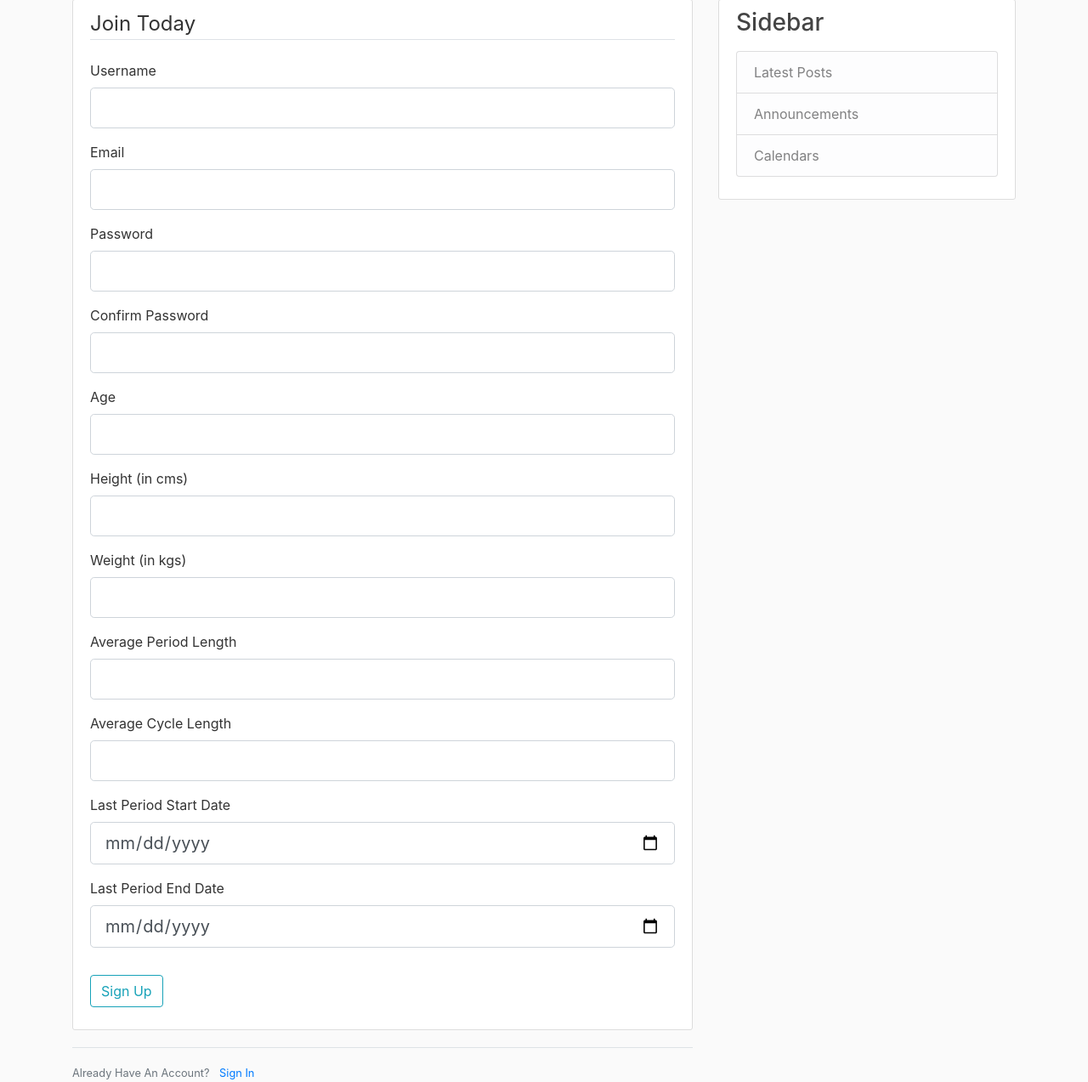
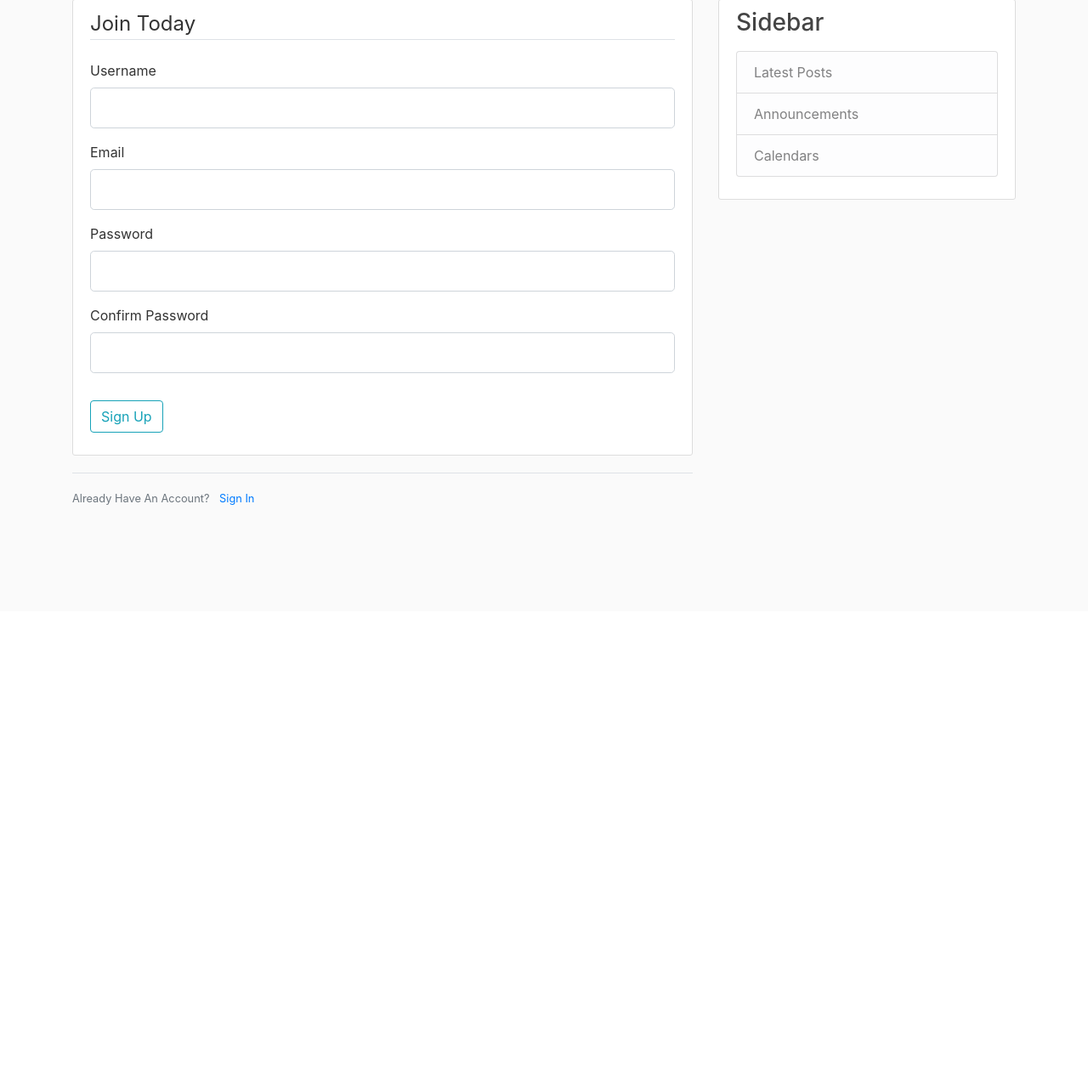
Before and after one commit to pri358/women-health-360, a Flask app: page /register in a window 1280 px wide. Shown: the part 81-1354 px from the top of the page at 85% size. After the commit the page ends 675 px from the top, so only its background shows below. Run offline with Flask 2, Linux system fonts and the light colour scheme; some libraries are stand-ins or nearby versions.

Commit message:
Changes in registration page

```diff
--- a/run.py
+++ b/run.py
@@ -1,6 +1,7 @@
 from women360 import create_app
 
 app = create_app()
+# app.app_context().push()
 
 if __name__ == '__main__':
-    app.run(debug=False)
+    app.run(debug=True)
--- a/women360/__init__.py
+++ b/women360/__init__.py
@@ -18,6 +18,11 @@ def create_app(config_class=config.Config):
     app.config['SQLALCHEMY_TRACK_MODIFICATIONS'] = False
     db.init_app(app)
 
+    # @app.before_first_request
+    # def create():
+    #     db.drop_all()
+    #     db.create_all()
+
     bcrypt.init_app(app)
     login_manager.init_app(app)
 
--- a/women360/healthMonitor/helperfunctions.py
+++ b/women360/healthMonitor/helperfunctions.py
@@ -22,7 +22,7 @@ def checkBloodPressure(user_id):
     user = HealthData.query.filter_by(user_id=user_id).order_by(desc('timestamp')).limit(
         1).first()
     if user is None:
-        return ""
+        return None
     latestLowBloodPressure = user.lowBloodPressure
     latestHighBloodPressure = user.highBloodPressure
 
@@ -54,7 +54,7 @@ def checkBloodSugar(user_id):
     user = HealthData.query.filter_by(user_id=user_id).order_by(desc('timestamp')).limit(
         1).first()
     if user is None:
-        return ""
+        return None
     latestBloodSugar = HealthData.query.filter_by(user_id=user_id).order_by(desc('timestamp')).limit(
         1).first().bloodSugar
 
--- a/women360/menstruation/routes.py
+++ b/women360/menstruation/routes.py
@@ -27,8 +27,14 @@ def track():
         comment = escape(form.comment.data)
         data = MenstruationData(current_user.id, startDate, endDate, comment)
         fitnessData = FitnessData.query.filter_by(user_id=current_user.id).first()
+        if fitnessData is None:
+            fitnessData = FitnessData(user_id = current_user.id)
+            db.session.add(fitnessData)
         fitnessData.updateLastPeriod(startDate, endDate)
         predictions = Predictions.query.filter_by(user_id=current_user.id).first()
+        if predictions is None:
+            predictions = Predictions(user_id = current_user.id)
+            db.session.add(predictions)
         predictions.updateNextPeriod([], fitnessData)
         db.session.add(data)
         db.session.commit()
--- a/women360/templates/healthHome.html
+++ b/women360/templates/healthHome.html
@@ -3,9 +3,11 @@
     <h1>Health Monitor</h1>
     {% if current_user.is_authenticated %}
         <a class="nav-item nav-link" href="{{ url_for('healthMonitor.monitor') }}">Add Today's Data</a>
-        {% if b != "" %}
+        {% if bp %}
             <p> Your Last Blood Pressure was {{ bp }}</p>
             <p> Your Last Blood Sugar was {{ sugar }}</p>
+          {% else %}
+          	<p> Please add data to see more! </p>
         {% endif %}
         <a class="nav-item nav-link" href="{{ url_for('home.homepage') }}">Return</a>
     {% endif %}
--- a/women360/templates/home.html
+++ b/women360/templates/home.html
@@ -3,7 +3,7 @@
     <h1>Welcome to Women 360</h1>
     {% if current_user.is_authenticated %}
         <div>
-        <a class="nav-item nav-link" href="{{ url_for('users.update') }}">Add/Update Basic Info</a>
+        <a class="nav-item nav-link" href="{{ url_for('users.update') }}">Edit Profile</a>
         <a class="nav-item nav-link" href="{{ url_for('menstruation.periods') }}">Period Data</a>
         <a class="nav-item nav-link" href="{{ url_for('healthMonitor.healthHome') }}">Health Data</a>
         <a class="nav-item nav-link" href="{{ url_for('home.wip') }}">Nutrition and Diet</a>
--- a/women360/templates/register.html
+++ b/women360/templates/register.html
@@ -41,7 +41,7 @@
                             {% endfor %}
                         </div>
                     {% else %}
-                        {{ form.password(class="form-control form-control-lg") }}
+                        {{   form.password(class="form-control form-control-lg") }}
                     {% endif %}
                 </div>
                 <div class="form-group">
@@ -57,97 +57,6 @@
                         {{ form.confirm_password(class="form-control form-control-lg") }}
                     {% endif %}
                 </div>
-                <div class="form-group">
-                    {{ form.age.label(class="form-control-label") }}
-                    {% if form.age.errors %}
-                        {{ form.age(class="form-control form-control-lg is-invalid") }}
-                        <div class="invalid-feedback">
-                            {% for error in form.age.errors %}
-                                <span>{{ error }}</span>
-                            {% endfor %}
-                        </div>
-                    {% else %}
-                        {{ form.age(class="form-control form-control-lg") }}
-                    {% endif %}
-                </div>
-                <div class="form-group">
-                    {{ form.height.label(class="form-control-label") }}
-                    {% if form.height.errors %}
-                        {{ form.height(class="form-control form-control-lg is-invalid") }}
-                        <div class="invalid-feedback">
-                            {% for error in form.height.errors %}
-                                <span>{{ error }}</span>
-                            {% endfor %}
-                        </div>
-                    {% else %}
-                        {{ form.height(class="form-control form-control-lg") }}
-                    {% endif %}
-                </div>
-                <div class="form-group">
-                    {{ form.weight.label(class="form-control-label") }}
-                    {% if form.weight.errors %}
-                        {{ form.weight(class="form-control form-control-lg is-invalid") }}
-                        <div class="invalid-feedback">
-                            {% for error in form.weight.errors %}
-                                <span>{{ error }}</span>
-                            {% endfor %}
-                        </div>
-                    {% else %}
-                        {{ form.weight(class="form-control form-control-lg") }}
-                    {% endif %}
-                </div>
-                <div class="form-group">
-                    {{ form.avgPeriodLen.label(class="form-control-label") }}
-                    {% if form.avgPeriodLen.errors %}
-                        {{ form.avgPeriodLen(class="form-control form-control-lg is-invalid") }}
-                        <div class="invalid-feedback">
-                            {% for error in form.avgPeriodLen.errors %}
-                                <span>{{ error }}</span>
-                            {% endfor %}
-                        </div>
-                    {% else %}
-                        {{ form.avgPeriodLen(class="form-control form-control-lg") }}
-                    {% endif %}
-                </div>
-                <div class="form-group">
-                    {{ form.avgCycleLen.label(class="form-control-label") }}
-                    {% if form.avgCycleLen.errors %}
-                        {{ form.avgCycleLen(class="form-control form-control-lg is-invalid") }}
-                        <div class="invalid-feedback">
-                            {% for error in form.avgCycleLen.errors %}
-                                <span>{{ error }}</span>
-                            {% endfor %}
-                        </div>
-                    {% else %}
-                        {{ form.avgCycleLen(class="form-control form-control-lg") }}
-                    {% endif %}
-                </div>
-                <div class="form-group">
-                    {{ form.lastPeriodStart.label(class="form-control-label") }}
-                    {% if form.lastPeriodStart.errors %}
-                        {{ form.lastPeriodStart(class="form-control form-control-lg is-invalid") }}
-                        <div class="invalid-feedback">
-                            {% for error in form.lastPeriodStart.errors %}
-                                <span>{{ error }}</span>
-                            {% endfor %}
-                        </div>
-                    {% else %}
-                        {{ form.lastPeriodStart(class="form-control form-control-lg") }}
-                    {% endif %}
-                </div>
-                <div class="form-group">
-                    {{ form.lastPeriodEnd.label(class="form-control-label") }}
-                    {% if form.lastPeriodEnd.errors %}
-                        {{ form.lastPeriodEnd(class="form-control form-control-lg is-invalid") }}
-                        <div class="invalid-feedback">
-                            {% for error in form.lastPeriodEnd.errors %}
-                                <span>{{ error }}</span>
-                            {% endfor %}
-                        </div>
-                    {% else %}
-                        {{ form.lastPeriodEnd(class="form-control form-control-lg") }}
-                    {% endif %}
-                </div>
             </fieldset>
             <div class="form-group">
                 {{ form.submit(class="btn btn-outline-info") }}
--- a/women360/users/forms.py
+++ b/women360/users/forms.py
@@ -1,8 +1,10 @@
 from flask_wtf import FlaskForm
+from flask import escape
 from wtforms import StringField, PasswordField, SubmitField, BooleanField, IntegerField, FloatField
-from wtforms.validators import DataRequired, Length, Email, EqualTo, ValidationError, NumberRange
+from wtforms.validators import DataRequired, Length, Email, EqualTo, ValidationError, NumberRange, Length
 from wtforms.fields.html5 import DateField
 from women360.models import User
+from datetime import datetime
 
 
 class RegistrationForm(FlaskForm):
@@ -10,18 +12,9 @@ class RegistrationForm(FlaskForm):
                            validators=[DataRequired(), Length(min=2, max=20)])
     email = StringField('Email',
                         validators=[DataRequired(), Email()])
-    password = PasswordField('Password', validators=[DataRequired()])
+    password = PasswordField('Password', validators=[DataRequired(), Length(5, 20, "Password length should be greater than %(min)d")])
     confirm_password = PasswordField('Confirm Password',
                                      validators=[DataRequired(), EqualTo('password')])
-    age = IntegerField('Age', validators=[DataRequired()])
-    height = FloatField('Height (in cms)', validators=[DataRequired()])
-    weight = FloatField('Weight (in kgs)', validators=[DataRequired()])
-    avgPeriodLen = IntegerField('Average Period Length', validators=[DataRequired(), NumberRange(1, 15, "Inapropriate "
-                                                                                                        "Period "
-                                                                                                        "Length")])
-    avgCycleLen = IntegerField('Average Cycle Length', validators=[DataRequired()])
-    lastPeriodStart = DateField('Last Period Start Date', validators=[DataRequired()], format='%Y-%m-%d')
-    lastPeriodEnd = DateField('Last Period End Date', validators=[DataRequired()], format='%Y-%m-%d')
     submit = SubmitField('Sign Up')
 
     def validate_username(self, username):
@@ -39,12 +32,12 @@ class LoginForm(FlaskForm):
     email = StringField('Email',
                         validators=[DataRequired(), Email()])
     password = PasswordField('Password', validators=[DataRequired()])
-    remember = BooleanField('Remember Me')
     submit = SubmitField('Login')
 
 
 class DataForm(FlaskForm):
-    age = IntegerField('Age', validators=[DataRequired()])
+    age = IntegerField('Age', validators = [DataRequired()])
+    # dob = DateField('Date of Birth', validators = [DataRequired()])
     height = FloatField('Height (in cms)', validators=[DataRequired()])
     weight = FloatField('Weight (in kgs)', validators=[DataRequired()])
     avgPeriodLen = IntegerField('Average Period Length', validators=[DataRequired(), NumberRange(1, 15, "Inappropriate "
@@ -54,3 +47,7 @@ class DataForm(FlaskForm):
     lastPeriodStart = DateField('Last Period Start Date', validators=[DataRequired()], format='%Y-%m-%d')
     lastPeriodEnd = DateField('Last Period End Date', validators=[DataRequired()], format='%Y-%m-%d')
     submit = SubmitField('Update')
+
+    def validate_lastPeriodEnd(self, lastPeriodEnd):
+        if self.lastPeriodStart.data > lastPeriodEnd.data:
+            raise ValidationError("End Date should be after the Start Date.")
--- a/women360/users/routes.py
+++ b/women360/users/routes.py
@@ -3,7 +3,7 @@ from flask_login import login_user, current_user, logout_user, login_required
 from women360 import db, bcrypt
 from women360.models import User, FitnessData, Predictions
 from women360.users.forms import (RegistrationForm, LoginForm, DataForm)
-from datetime import datetime
+from datetime import datetime, date
 
 users = Blueprint('users', __name__)
 
@@ -19,18 +19,9 @@ def register():
         user = User(username=form.username.data, email=form.email.data, password=hashed_password)
         db.session.add(user)
         db.session.commit()
-        date_format = "%Y-%m-%d"
-        startDate = datetime.strptime(escape(form.lastPeriodStart.data), date_format)
-        endDate = datetime.strptime(escape(form.lastPeriodEnd.data), date_format)
-        fitnessData = FitnessData(user.id, form.age.data, form.height.data, form.weight.data, form.avgPeriodLen.data, form.avgCycleLen.data,
-                                  startDate, endDate)
-        predictions = Predictions(user_id=user.id)
-        predictions.updateNextPeriod([], fitnessData)
-        db.session.add(predictions)
-        db.session.add(fitnessData)
-        db.session.commit()
-        flash('Your account has been created! You are now able to log in', 'success')
-        return redirect(url_for('users.login', current_id=user.id))
+        login_user(user)
+        flash('Your account has been created! You have been logged in', 'success')
+        return redirect(url_for('users.profile'))
     return render_template('register.html', title='Register and Info', form=form)
 
 
@@ -43,7 +34,7 @@ def login():
     if form.validate_on_submit():
         user = User.query.filter_by(email=form.email.data).first()
         if user and bcrypt.check_password_hash(user.password, form.password.data):
-            login_user(user, remember=form.remember)
+            login_user(user)
             next_page = request.args.get('next')
             return redirect(next_page) if next_page else redirect(url_for('home.homepage'))
         else:
@@ -55,6 +46,31 @@ def login():
 def signout():
     logout_user()
     return redirect(url_for('home.homepage'))
+
+
+@users.route("/profile", methods = ['GET', 'POST'])
+@login_required
+def profile():
+    form = DataForm()
+    if request.method == 'POST' and form.validate_on_submit():
+        date_format = "%Y-%m-%d"
+        # dob = datetime.strptime(escape(form.dob.data), date_format)
+        startDate = datetime.strptime(escape(form.lastPeriodStart.data), date_format)
+        endDate = datetime.strptime(escape(form.lastPeriodEnd.data), date_format)
+        # age = date.today().year - dob.year
+        age  = form.age.data
+        fitnessData = FitnessData(current_user.id, age, form.height.data, form.weight.data, form.avgPeriodLen.data, form.avgCycleLen.data,
+                                  startDate, endDate)
+        predictions = Predictions(user_id=current_user.id)
+        predictions.updateNextPeriod([], fitnessData)
+        db.session.add(predictions)
+        db.session.add(fitnessData)
+        db.session.commit()
+        flash('Information successfully updated!')
+        return redirect(url_for('home.homepage'))
+    return render_template('updateInfo.html', title='Update Profile', form=form, name = current_user.username, email = current_user.email, update = True)
+
+
 
 
 @users.route("/update", methods=['GET', 'POST'])
@@ -80,7 +96,7 @@ def update():
         flash('Information successfully updated!')
         return redirect(url_for('home.homepage'))
 
-    elif request.method == 'GET':
+    elif request.method == 'GET' and fitnessData:
         form.age.data = fitnessData.age
         form.height.data = fitnessData.height
         form.weight.data = fitnessData.weight
@@ -89,4 +105,4 @@ def update():
         form.lastPeriodStart.data = fitnessData.lastPeriodStart
         form.lastPeriodEnd.data = fitnessData.lastPeriodEnd
 
-    return render_template('updateInfo.html', title='Update Info', form=form)
+    return render_template('updateInfo.html', title='Update Profile', form=form, name = current_user.username, email = current_user.email, update = False)
```
Also changed, not shown: women360/models.py (+17 -12 lines), women360/templates/periodHome.html (+11 -2 lines), women360/templates/updateInfo.html (+7 -1 lines), README.md, women360/site.db (deleted).
